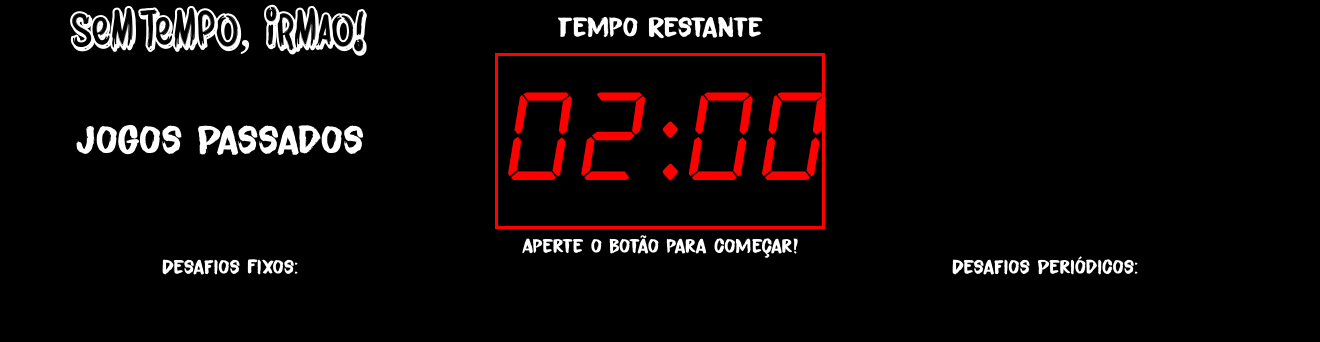
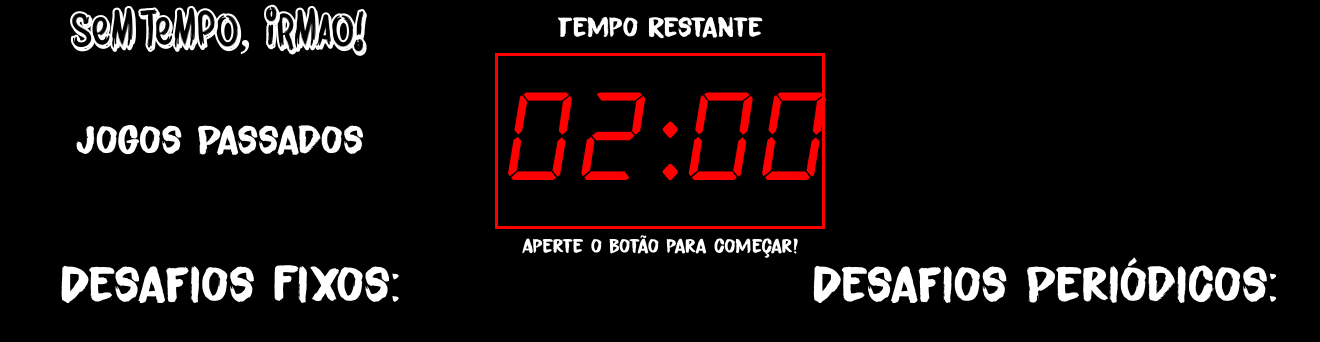
Before and after one commit to psmeireles/ENG1419-2019.1-SemTempoIrmao, a Flask app: page / in a window 1320 px wide. Shown: the top 342 px of the page. Run offline with Flask 2, Linux system fonts and the light colour scheme; some libraries are stand-ins or nearby versions.

Commit message:
Resizing text

```diff
--- a/Micro-PaginaWeb/static/javascript/functions.js
+++ b/Micro-PaginaWeb/static/javascript/functions.js
@@ -110,7 +110,7 @@ function createNewFixedChallenge(challengeName,wireList)
 
     }
 
-    newFixedChallenge.style.fontSize="20px";
+    newFixedChallenge.style.fontSize="40px";
     newFixedChallenge.style.fontFamily="Roboto";
 
     newFixedChallenge.id=challengeName;
@@ -147,7 +147,7 @@ function createNewPeriodicChallenge(challengeName,params)
 
     }
     newPeriodicChallenge.style.fontFamily="Roboto"
-    newPeriodicChallenge.style.fontSize="20px";
+    newPeriodicChallenge.style.fontSize="40px";
     challengeImage.height = imageHeight;
     challengeImage.width = imageWidth;
     additionalImage.height = imageHeight;
--- a/Micro-PaginaWeb/templates/jogo.html
+++ b/Micro-PaginaWeb/templates/jogo.html
@@ -34,7 +34,7 @@
       		<div class="row">
         		<div class="col"  style="text-align:center; left: -145px ;margin-top:-35px;">
             		<br>
-          			<h3 style="font-size: 20px; "> Desafios Fixos: </h3>
+          			<h3 style="font-size: 50px; "> Desafios Fixos: </h3>
 					<div id="fixedChallenges">
 
 					</div>
@@ -42,7 +42,7 @@
 
        			<div class="col" style=" text-align:center; left: 100px ;margin-top:-35px" >
             		<br>
-					<h3 style="font-size: 20px; ">Desafios Periódicos:</h3>
+					<h3 style="font-size: 50px; ">Desafios Periódicos:</h3>
 					<div id="periodicChallenges">
 					</div>
        		 	</div>
```
